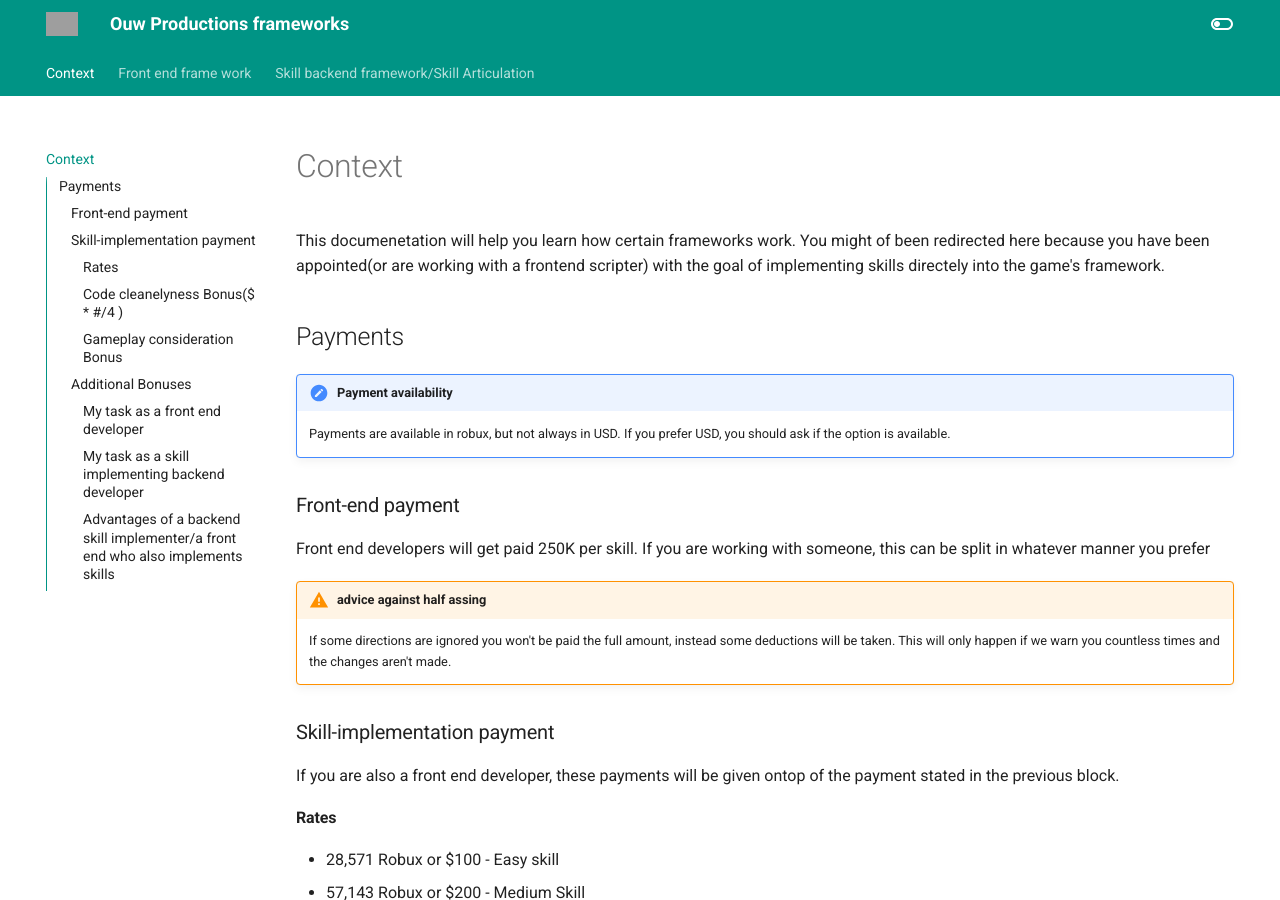
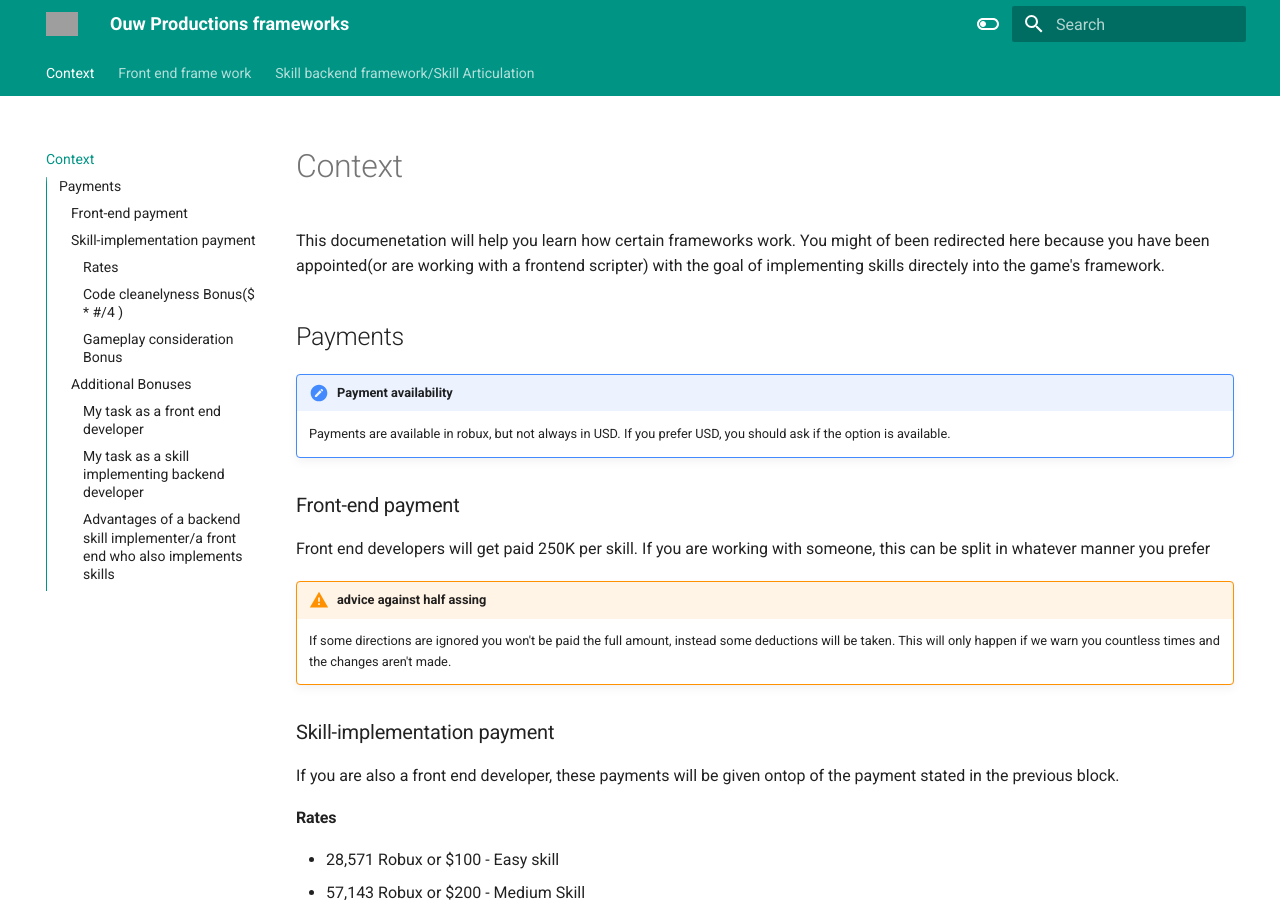
Before and after one commit to ProphetOuw/Ouw0pp.github.io, an MkDocs documentation site: the page built from docs/index.md, in a window 1280 px wide and 900 px high. Built offline with MkDocs 1.6.1 and Material for MkDocs 9.7.7, drawn with Linux system fonts in a browser that asks for light colours; grey boxes are pictures that could not be loaded.

Commit message:
Update mkdocs.yml

```diff
--- a/mkdocs.yml
+++ b/mkdocs.yml
@@ -41,9 +41,6 @@ markdown_extensions:
   - admonition
   - pymdownx.details
   - pymdownx.superfences
-  - admonition
-  - pymdownx.details
-  - pymdownx.superfences
   - pymdownx.critic
   - pymdownx.caret
   - pymdownx.keys
@@ -55,18 +52,14 @@ markdown_extensions:
       anchor_linenums: true
   - pymdownx.inlinehilite
   - pymdownx.snippets
-  - admonition
   - pymdownx.arithmatex:
       generic: true
   - footnotes
-  - pymdownx.details
-  - pymdownx.superfences
-  - pymdownx.mark
-  - attr_list
   - pymdownx.emoji:
       emoji_index: !!python/name:materialx.emoji.twemoji
       emoji_generator: !!python/name:materialx.emoji.to_svg
 plugins:
+  - search  # Add this plugin
   - glightbox
 copyright: |
   &copy; 2024 <a href="https://github.com/11Ouw0pp11" target="_blank" rel="noopener">11Ouw0pp11</a>
```
